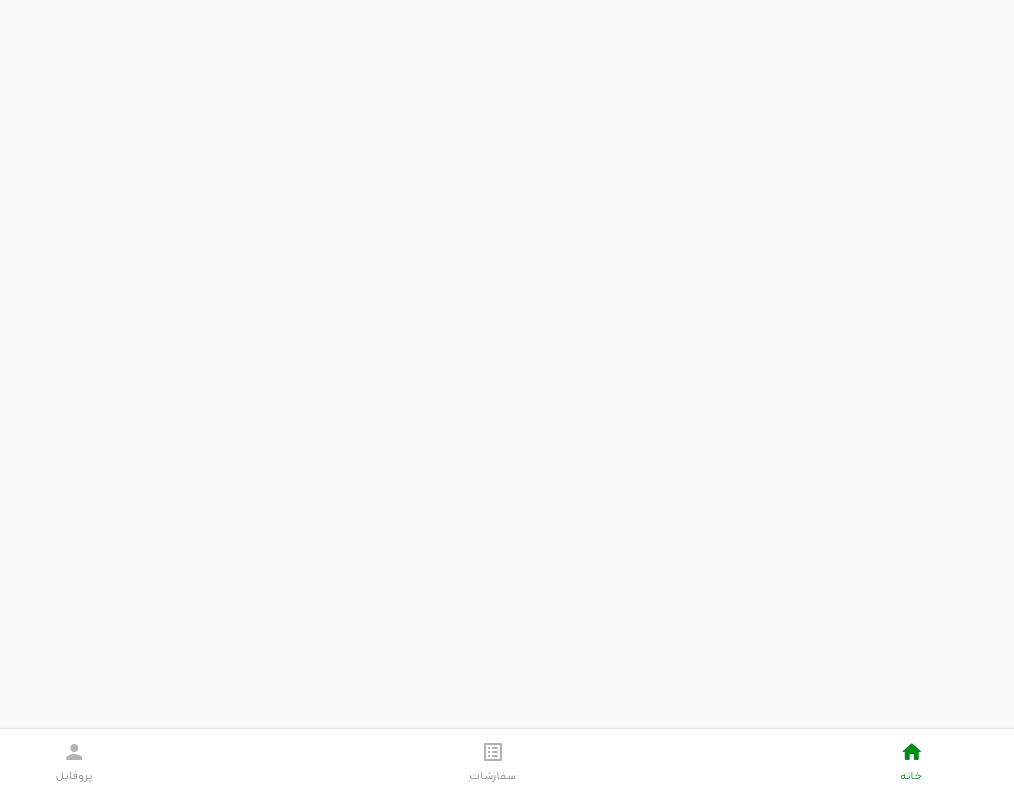
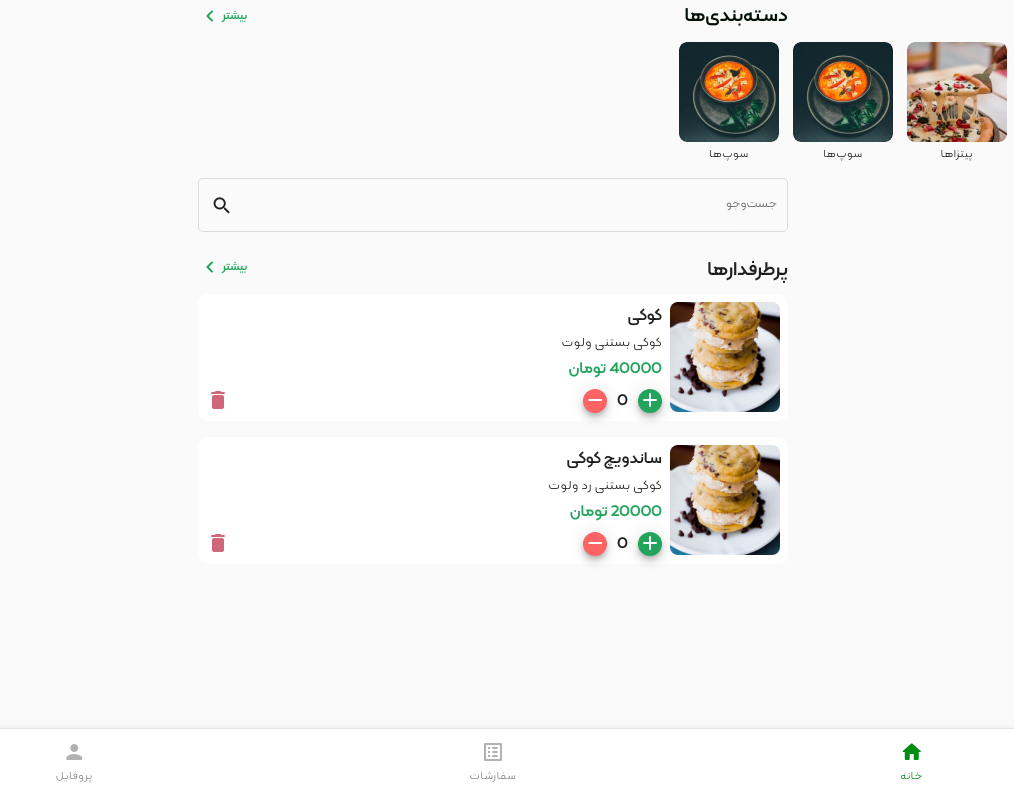
Before and after one commit to amirmfallah/mobydick-app-frontend, an Angular app: page / in a window 1280 px wide. Shown: the whole page, without its empty margins (266-1280 px from the left). Built offline with nearby package versions, Linux system fonts and the light colour scheme.

Commit message:
[add] home page

```diff
--- a/src/app/home/home.component.html
+++ b/src/app/home/home.component.html
@@ -1,2 +1,8 @@
 <div class="w-100 h-100 overflow-auto">
+  <app-categories></app-categories>
+  <div class="container">
+    <app-search></app-search>
+  </div>
+  <app-favourites></app-favourites>
+  <app-bottom-nav-spacing></app-bottom-nav-spacing>
 </div>
```
